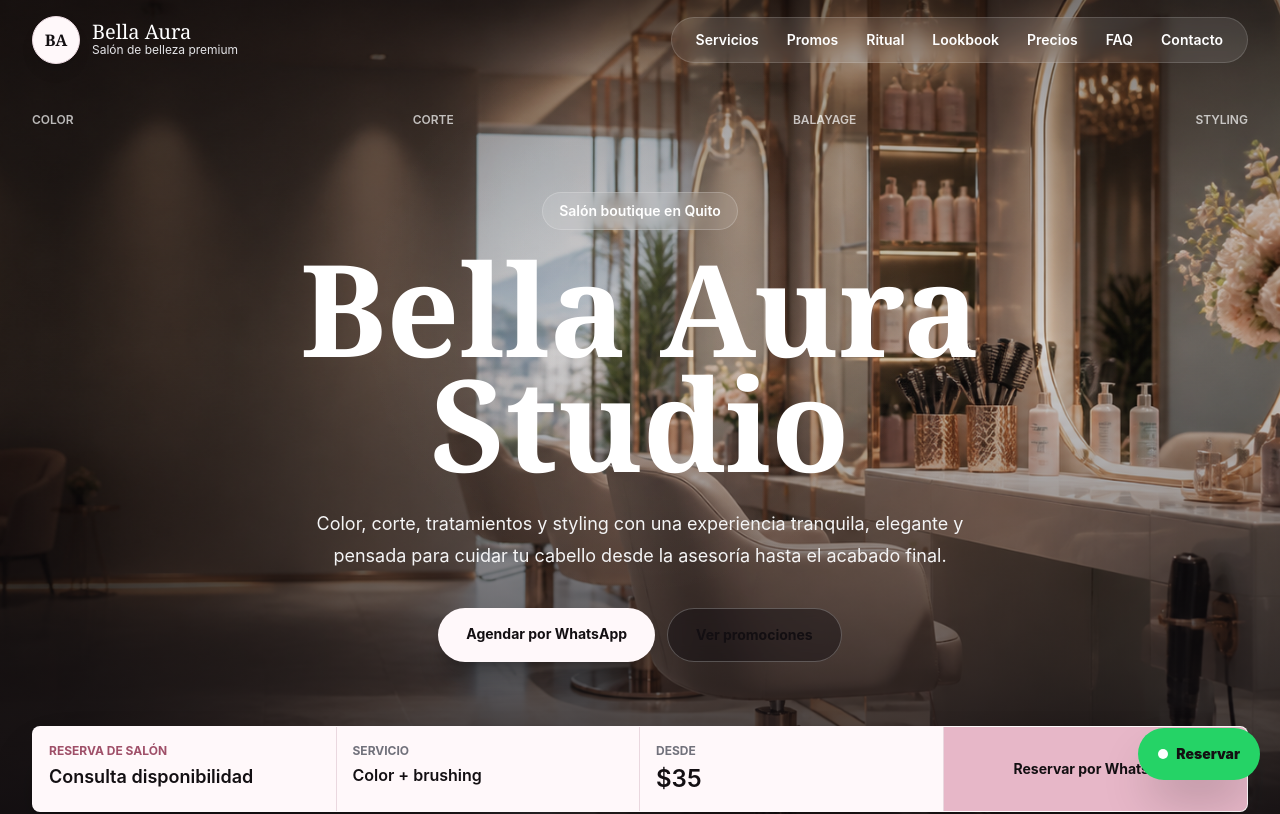
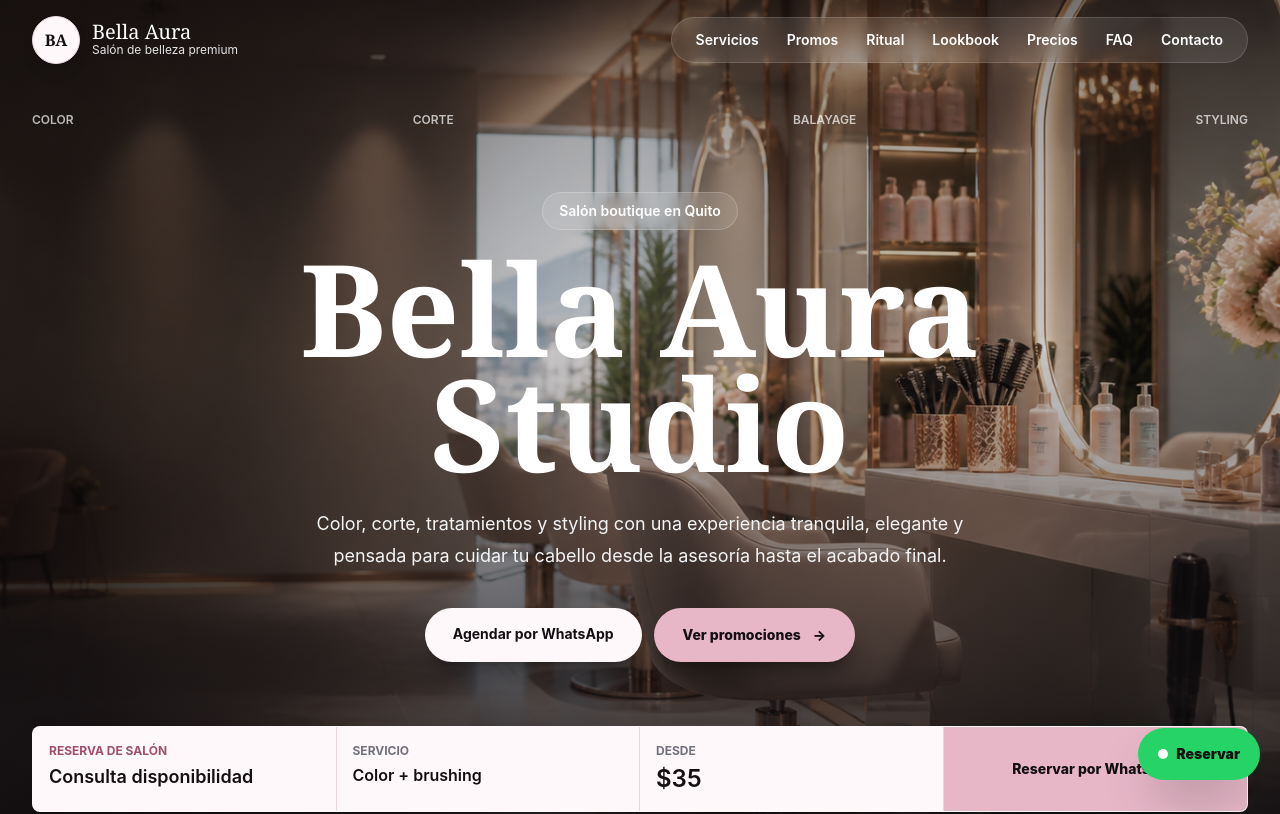
Before and after one commit to MancarSoftware/beauty-business-template, a React (Vite) app: page / in a window 1280 px wide. Shown: the top 814 px of the page. Built offline with nearby package versions, Linux system fonts and the light colour scheme.

Commit message:
style: improve hero and location button contrast

```diff
--- a/src/components/Hero.jsx
+++ b/src/components/Hero.jsx
@@ -31,8 +31,8 @@ function Hero({ business }) {
         />
       ) : null}
 
-      <div className="absolute inset-0 bg-[linear-gradient(180deg,rgba(19,15,18,0.40)_0%,rgba(19,15,18,0.18)_42%,rgba(19,15,18,0.88)_100%)]" />
-      <div className="absolute inset-0 bg-[radial-gradient(circle_at_50%_38%,rgba(255,248,250,0.10),transparent_34%)]" />
+      <div className="absolute inset-0 bg-[linear-gradient(180deg,rgba(19,15,18,0.42)_0%,rgba(19,15,18,0.22)_42%,rgba(19,15,18,0.90)_100%)]" />
+      <div className="absolute inset-0 bg-[radial-gradient(circle_at_50%_38%,rgba(255,248,250,0.12),transparent_34%)]" />
 
       <div className="relative mx-auto flex min-h-screen max-w-7xl flex-col justify-between px-4 pb-5 pt-28 sm:px-6 lg:px-8">
         <div className="hidden justify-between text-xs font-semibold uppercase text-white/70 lg:flex">
@@ -67,9 +67,10 @@ function Hero({ business }) {
 
             <a
               href={secondaryHref}
-              className="rounded-full border border-white/24 bg-[#130f12]/45 px-7 py-4 text-center text-sm font-bold text-white backdrop-blur transition hover:-translate-y-0.5 hover:bg-[#130f12]/58"
+              className="group inline-flex items-center justify-center gap-3 rounded-full border border-[#e7b7c8]/70 bg-[#e7b7c8] px-7 py-4 text-center text-sm font-extrabold text-[#130f12] shadow-xl shadow-black/30 transition hover:-translate-y-0.5 hover:bg-[#f4d2de]"
             >
               {secondaryCta}
+              <span className="transition group-hover:translate-x-1">→</span>
             </a>
           </div>
         </div>
@@ -100,7 +101,7 @@ function Hero({ business }) {
             href={whatsappUrl}
             target="_blank"
             rel="noreferrer"
-            className="flex min-h-16 items-center justify-center bg-[var(--brand-accent)] px-4 py-4 text-center text-sm font-bold text-[#130f12] transition hover:brightness-95"
+            className="flex min-h-16 items-center justify-center bg-[#e7b7c8] px-4 py-4 text-center text-sm font-extrabold text-[#130f12] transition hover:bg-[#f4d2de]"
           >
             Reservar por WhatsApp
           </a>
--- a/src/components/Location.jsx
+++ b/src/components/Location.jsx
@@ -49,18 +49,20 @@ function Location({ business }) {
                 href={mapsUrl}
                 target="_blank"
                 rel="noreferrer"
-                className="inline-flex justify-center rounded-full bg-[var(--brand-accent)] px-6 py-4 text-sm font-bold text-[#130f12] transition hover:brightness-95"
+                className="inline-flex items-center justify-center gap-3 rounded-full bg-[#e7b7c8] px-6 py-4 text-sm font-extrabold text-[#130f12] shadow-lg shadow-black/25 transition hover:-translate-y-0.5 hover:bg-[#f4d2de]"
               >
                 Abrir Google Maps
+                <span>↗</span>
               </a>
 
               <a
                 href={whatsappUrl}
                 target="_blank"
                 rel="noreferrer"
-                className="inline-flex justify-center rounded-full border border-white/20 bg-white px-6 py-4 text-sm font-bold text-[#130f12] transition hover:bg-[var(--brand-accent)] hover:text-[#130f12]"
+                className="inline-flex items-center justify-center gap-3 rounded-full bg-[#25D366] px-6 py-4 text-sm font-extrabold text-[#07130b] shadow-lg shadow-black/25 transition hover:-translate-y-0.5 hover:bg-[#39e47a]"
               >
-                Reservar
+                Reservar por WhatsApp
+                <span>→</span>
               </a>
             </div>
           </div>
```
